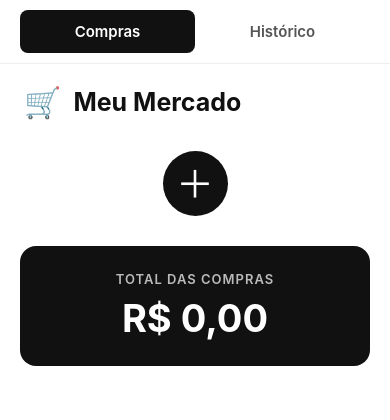
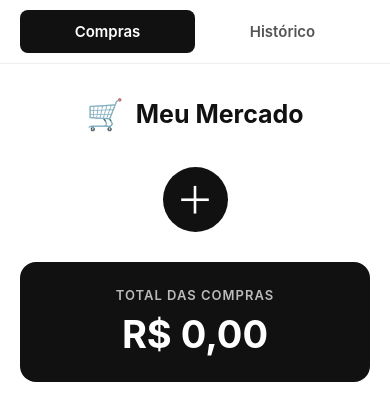
Before and after one commit to Empreendedorismomagnetico/Meu-Mercado-1, a React Native app: screen / in a window 390 px wide. Shown: the top 420 px of the page. Built offline with nearby package versions, Linux system fonts and the light colour scheme.

Commit message:
Update Header.js

```diff
--- a/src/components/Header.js
+++ b/src/components/Header.js
@@ -1,4 +1,3 @@
-
 import React from 'react';
 import { View, Text, StyleSheet } from 'react-native';
 
@@ -17,13 +16,14 @@ const styles = StyleSheet.create({
   container: {
     width: '100%',
     paddingHorizontal: 24,
-    paddingTop: 20,
-    paddingBottom: 16,
+    paddingTop: 32,
+    paddingBottom: 20,
     backgroundColor: '#FFFFFF',
   },
   logoContainer: {
     flexDirection: 'row',
     alignItems: 'center',
+    justifyContent: 'center',
     gap: 12,
   },
   icon: {
```
